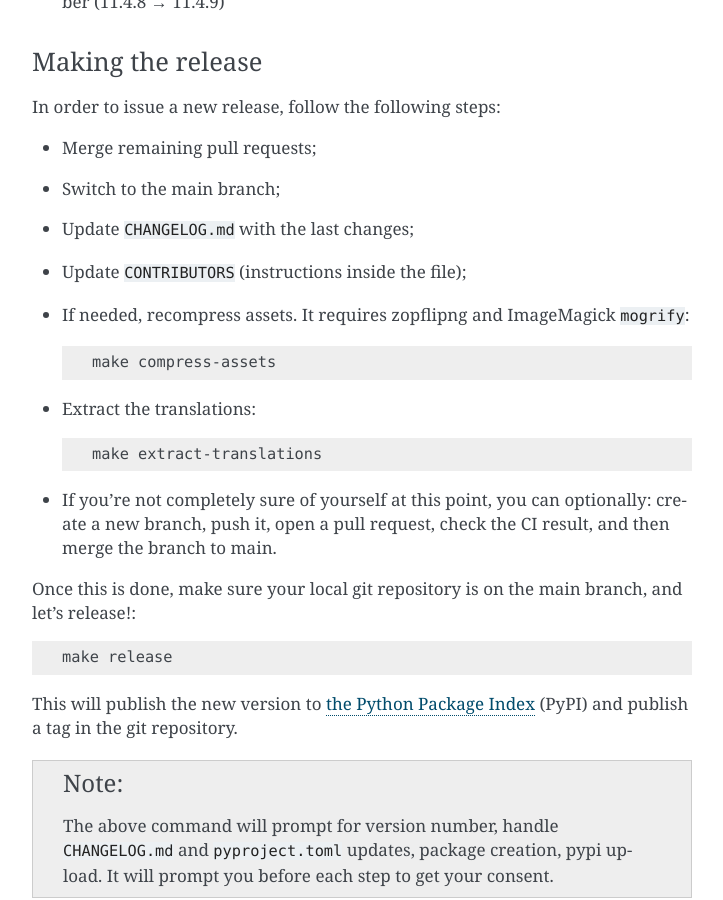
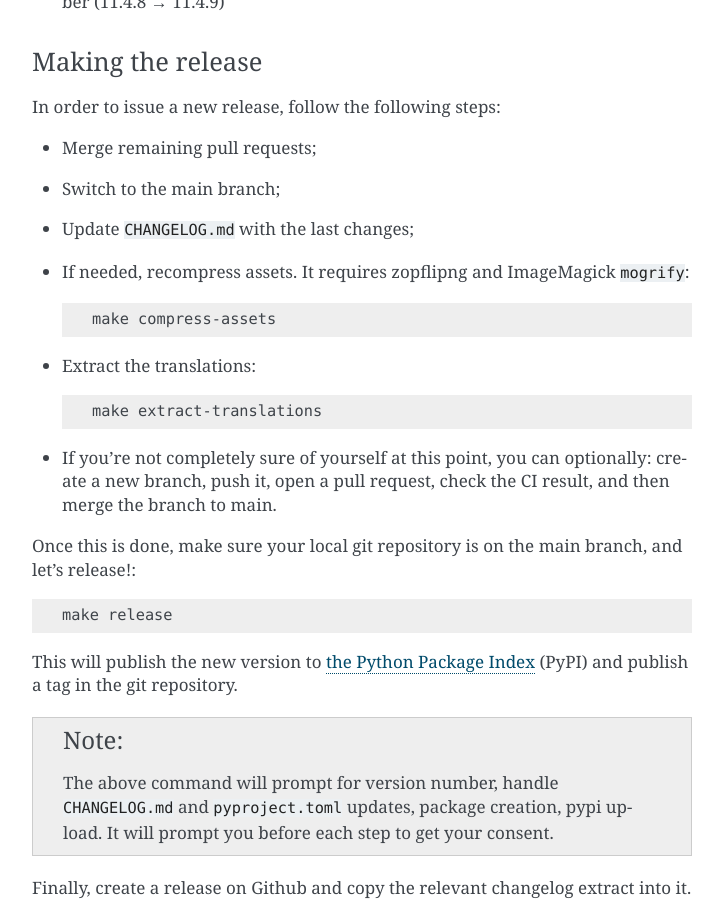
Before and after one commit to spiral-project/ihatemoney, a Sphinx documentation site: the page built from docs/contributing.md, in a window 1280 px wide and 900 px high, scrolled down 6596 px. Shown: the whole window, without its empty margins (388-1111 px from the left). Built offline with Sphinx 7.4.7, drawn with Linux system fonts in a browser that asks for light colours.

Commit message:
Remove CONTRIBUTORS file
hard to maintain, and there is automated ways to get this information
nowadays (see README.md)

```diff
--- a/docs/contributing.md
+++ b/docs/contributing.md
@@ -308,8 +308,6 @@
 
 -   Update `CHANGELOG.md` with the last changes;
 
--   Update `CONTRIBUTORS` (instructions inside the file);
-
 -   If needed, recompress assets. It requires zopflipng and ImageMagick
     `mogrify`:
 
--- a/pyproject.toml
+++ b/pyproject.toml
@@ -93,7 +93,6 @@
 include = [
     "ihatemoney/",
     "LICENSE",
-    "CONTRIBUTORS",
     "CHANGELOG.md",
     "README.md",
     "SECURITY.md",
```
Also changed, not shown: 2 other files.
